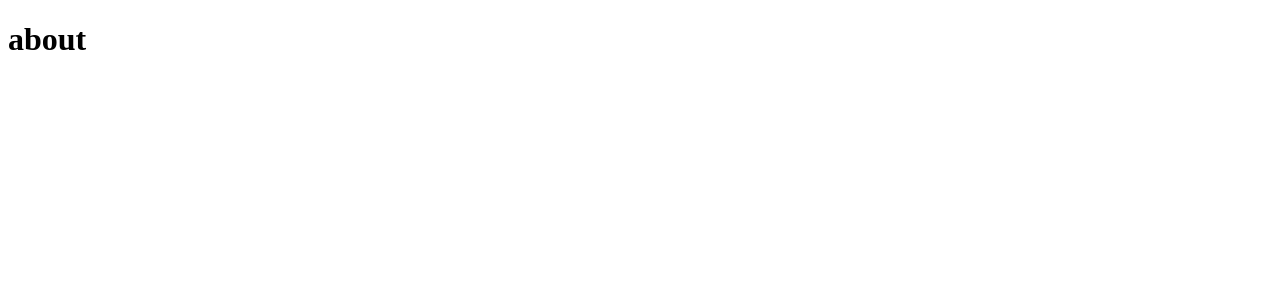
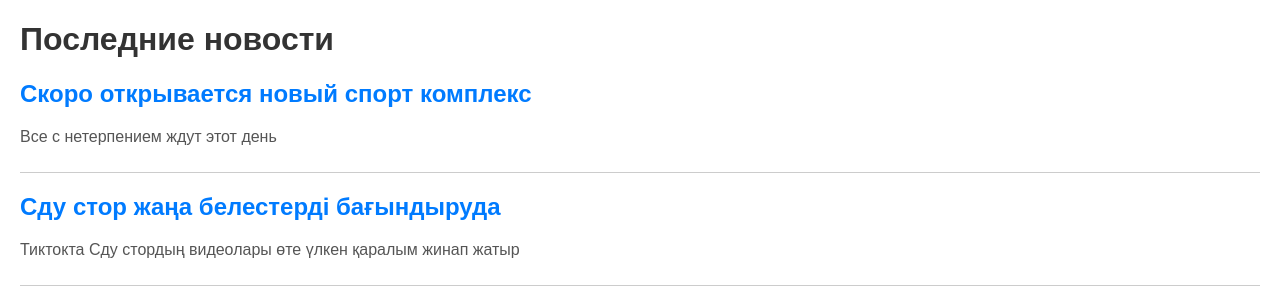
Before and after one commit to TheJustRusik/inf231-assignments10, a plain HTML site: page about.html in a window 1280 px wide. Drawn offline with Linux system fonts and the light colour scheme.

Commit message:
about page

```diff
--- a/about.html
+++ b/about.html
@@ -4,8 +4,51 @@
     <meta charset="UTF-8">
     <meta name="viewport" content="width=device-width, initial-scale=1.0">
     <title>about</title>
+    <style>
+        body {
+            font-family: Arial, sans-serif;
+            margin: 20px;
+        }
+
+        h1 {
+            color: #333;
+        }
+
+        .news {
+            margin-top: 20px;
+        }
+
+        .article {
+            margin-bottom: 20px;
+            padding-bottom: 10px;
+            border-bottom: 1px solid #ccc;
+        }
+
+        .article h2 {
+            color: #007BFF;
+        }
+
+        .article p {
+            color: #555;
+        }
+    </style>
 </head>
 <body>
-    <h1>about</h1>
+
+    <h1>Последние новости</h1>
+
+    <div class="news">
+        <div class="article">
+            <h2>Скоро открывается новый спорт комплекс</h2>
+            <p>Все с нетерпением ждут этот день</p>
+        </div>
+
+        <div class="article">
+            <h2>Сду стор жаңа белестерді бағындыруда</h2>
+            <p>Тиктокта Сду стордың видеолары өте үлкен қаралым жинап жатыр</p>
+        </div>
+
+    </div>
+
 </body>
 </html>
```
